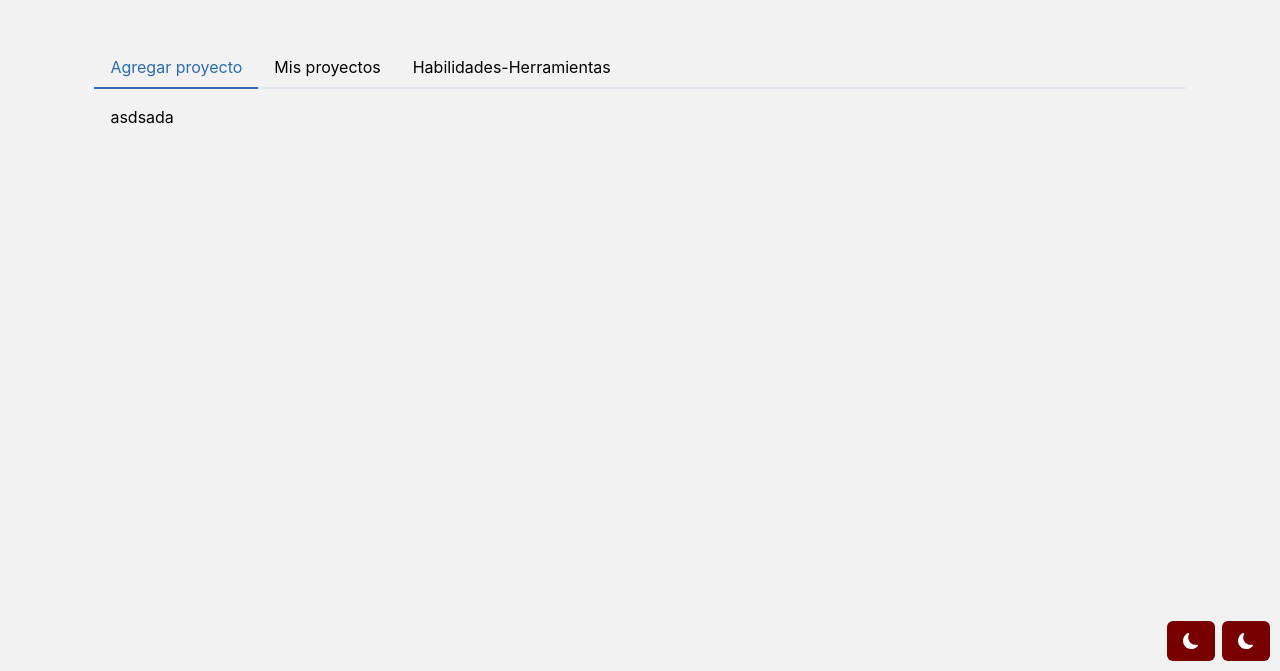
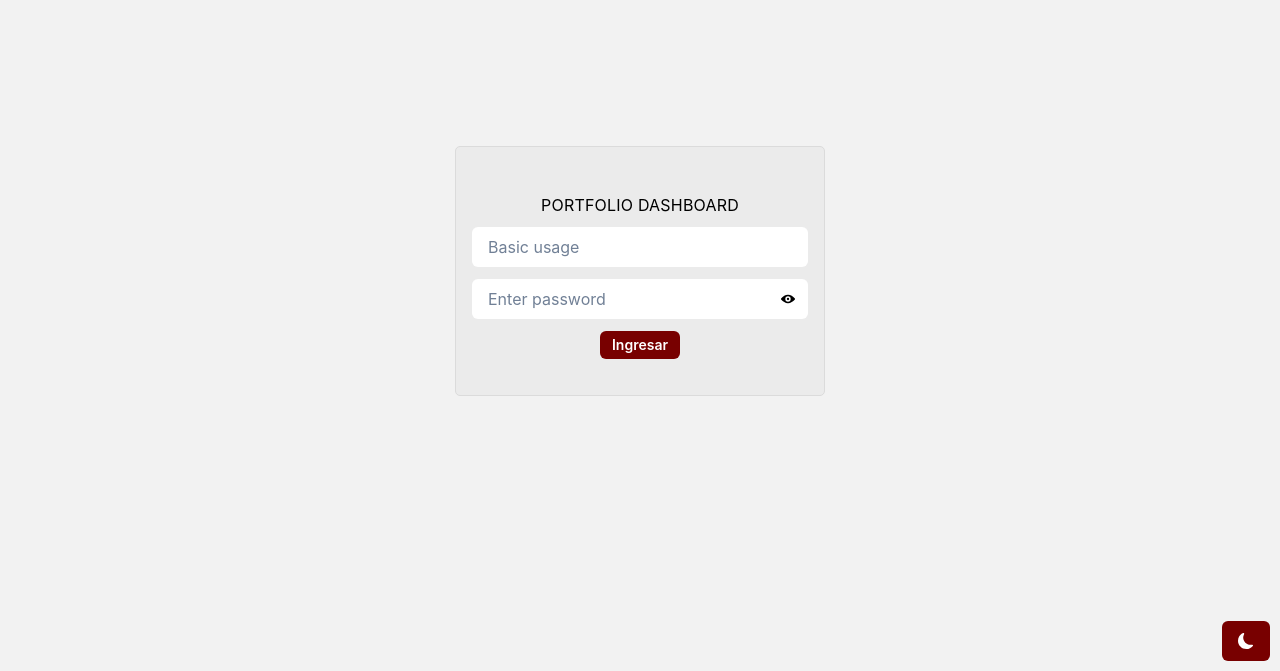
Before and after one commit to LMANMAI/portfolio-api-dashboard, a React (Vite) app: page / in a window 1280 px wide. Shown: the part 129-800 px from the top of the page. Built offline with nearby package versions, Linux system fonts and the light colour scheme; no server answers.

Commit message:
[FIX] authentication

```diff
--- a/src/App.tsx
+++ b/src/App.tsx
@@ -7,29 +7,22 @@ import {
   Icon,
   useColorMode,
 } from "@chakra-ui/react";
-import { BrowserRouter, Routes, Route, Navigate } from "react-router-dom";
+import { BrowserRouter, Routes, Route } from "react-router-dom";
 import { AuthPage, OverviewPage } from "./pages";
 import theme from "./theme/customTheme";
 import { BsFillSunFill, BsMoonFill } from "react-icons/bs";
-import { useEffect } from "react";
-import { useSelector, useDispatch } from "react-redux";
-import { handleLogoutUser, setUser } from "./features/authenticationSlice";
-import { userStateListener } from "./config/firebase-config";
-import PrivateComponent from "./routes/privateComponent";
+import { useContext, useEffect } from "react";
+import { AuthContext } from "./context/authContext";
 
 function App() {
   const { colorMode, toggleColorMode } = useColorMode();
-  const dispatch = useDispatch();
-  const user = useSelector((state: any) => state.authentication.user);
-
+  const { currentUser } = useContext(AuthContext);
   useEffect(() => {
-    if (!user && window.location.pathname !== "/") {
+    if (!currentUser && window.location.pathname !== "/") {
       window.location.replace("/");
       return;
     }
-  }, [user, window.location.pathname]);
-
-  console.log(user);
+  }, [currentUser, window.location.pathname]);
   return (
     <ChakraBaseProvider theme={theme}>
       <ColorModeProvider value={colorMode}>
@@ -46,17 +39,10 @@ function App() {
           >
             <BrowserRouter>
               <Routes>
-                {!user ? (
-                  <Route path="/auth" element={<AuthPage />} />
+                {!currentUser ? (
+                  <Route path="/" element={<AuthPage />} />
                 ) : (
-                  <Route
-                    path="/"
-                    element={
-                      <PrivateComponent userId={user}>
-                        <OverviewPage />
-                      </PrivateComponent>
-                    }
-                  />
+                  <Route path="/" element={<OverviewPage />} />
                 )}
               </Routes>
             </BrowserRouter>
--- a/src/config/firebase-config.ts
+++ b/src/config/firebase-config.ts
@@ -24,6 +24,6 @@ export const userStateListener = (callback: NextOrObserver<User>) => {
 };
 
 export const SignOutUser = async () => {
-  window.location.replace("/auth");
+  window.location.replace("/");
   await signOut(auth);
 };
--- /dev/null
+++ b/src/context/authContext.tsx
@@ -0,0 +1,36 @@
+import { User } from "firebase/auth";
+import { SignOutUser, userStateListener } from "../config/firebase-config";
+import { createContext, useState, useEffect, ReactNode } from "react";
+
+export const AuthContext = createContext({
+  currentUser: {} as User | null,
+  setCurrentUser: (_user: User) => {},
+  signOut: () => {},
+});
+
+export const AuthProvider = ({ children }: { children?: ReactNode }) => {
+  const [currentUser, setCurrentUser] = useState<User | null>(null);
+
+  useEffect(() => {
+    const unsubscribe = userStateListener((user) => {
+      if (user) {
+        setCurrentUser(user);
+      }
+    });
+    return unsubscribe;
+  }, [currentUser]);
+
+  const signOut = () => {
+    SignOutUser();
+    setCurrentUser(null);
+    window.location.replace("/");
+  };
+
+  const value = {
+    currentUser,
+    setCurrentUser,
+    signOut,
+  };
+
+  return <AuthContext.Provider value={value}>{children}</AuthContext.Provider>;
+};
--- a/src/features/authenticationSlice.ts
+++ /dev/null
@@ -1,25 +0,0 @@
-import { createSlice } from "@reduxjs/toolkit";
-import { User } from "firebase/auth";
-
-const authenticationSlice = createSlice({
-  name: "authentication",
-  initialState: {
-    isAuthenticated: false,
-    user: {} as User | null,
-  },
-  reducers: {
-    setUser: (state, action) => {
-      state.isAuthenticated = true;
-      state.user = action.payload;
-      localStorage.setItem("userId", action.payload.uid);
-    },
-    handleLogoutUser: (state) => {
-      state.isAuthenticated = false;
-      state.user = null;
-      localStorage.removeItem("user");
-    },
-  },
-});
-
-export const { setUser, handleLogoutUser } = authenticationSlice.actions;
-export default authenticationSlice.reducer;
--- a/src/pages/Auth/index.tsx
+++ b/src/pages/Auth/index.tsx
@@ -13,7 +13,6 @@ import { ViewIcon, ViewOffIcon } from "@chakra-ui/icons";
 import { useState } from "react";
 import { signInUser } from "../../config/firebase-config";
 import { useDispatch } from "react-redux";
-import { setUser } from "../../features/authenticationSlice";
 import { useNavigate } from "react-router-dom";
 
 const AuthPage = () => {
@@ -24,7 +23,6 @@ const AuthPage = () => {
     password: "",
   });
   const { email, password } = formFields;
-  const dispatch = useDispatch();
   const location = useNavigate();
 
   const resetFormFields = () => {
@@ -39,7 +37,6 @@ const AuthPage = () => {
     try {
       const userCredential = await signInUser(email, password);
       if (userCredential) {
-        dispatch(setUser(userCredential.user));
         resetFormFields();
         setLoad(false);
         location("/");
@@ -119,6 +116,8 @@ const AuthPage = () => {
             title="ingresar al dashboard"
             color={"white"}
             onClick={() => handleSubmit()}
+            isDisabled={load}
+            isLoading={load}
             bg={colorMode === "light" ? "primary" : "secondary"}
           >
             Ingresar
--- a/src/pages/Overview/index.tsx
+++ b/src/pages/Overview/index.tsx
@@ -10,14 +10,11 @@ import {
   Icon,
 } from "@chakra-ui/react";
 import AddContent from "../../containers/AddContent";
-import { BsMoonFill } from "react-icons/bs";
+import { BsFillDoorOpenFill } from "react-icons/bs";
 import { SignOutUser } from "../../config/firebase-config";
-import { handleLogoutUser } from "../../features/authenticationSlice";
-import { useDispatch } from "react-redux";
 
 const OverviewPage = () => {
   const { colorMode } = useColorMode();
-  const dispatch = useDispatch();
 
   return (
     <Box padding="4" color="black" w={"90%"} h={"60dvh"}>
@@ -41,10 +38,9 @@ const OverviewPage = () => {
       </Tabs>
       <Button
         onClick={() => {
-          alert("saliendo");
           SignOutUser();
-          dispatch(handleLogoutUser());
         }}
+        title="Cerrar sesion"
         position={"absolute"}
         bottom={"10px"}
         right={"65px"}
@@ -52,7 +48,7 @@ const OverviewPage = () => {
         bg={colorMode === "light" ? "primary" : "secondary"}
         color={"white"}
       >
-        <Icon as={BsMoonFill} />
+        <Icon as={BsFillDoorOpenFill} />
       </Button>
     </Box>
   );
--- a/src/routes/PrivateComponent.tsx
+++ /dev/null
@@ -1,13 +0,0 @@
-import React from "react";
-import { Navigate } from "react-router-dom";
-interface IProps {
-  children: React.ReactNode;
-  userId: any;
-}
-const PrivateComponent: React.FC<IProps> = ({ userId, children }) => {
-  console.log(typeof userId);
-  if (userId.uid === "") return <Navigate to="/auth" />;
-  return <>{children}</>;
-};
-
-export default PrivateComponent;
--- a/src/store/index.ts
+++ /dev/null
@@ -1,15 +0,0 @@
-import authenticationReducer from "../features/authenticationSlice";
-
-import { combineReducers, configureStore } from "@reduxjs/toolkit";
-
-const rootReducer = combineReducers({
-  authentication: authenticationReducer,
-});
-
-export type RootState = ReturnType<typeof rootReducer>;
-
-const store = configureStore({
-  reducer: rootReducer,
-});
-
-export default store;
```
Also changed, not shown: src/index.tsx (+6 -6 lines).
